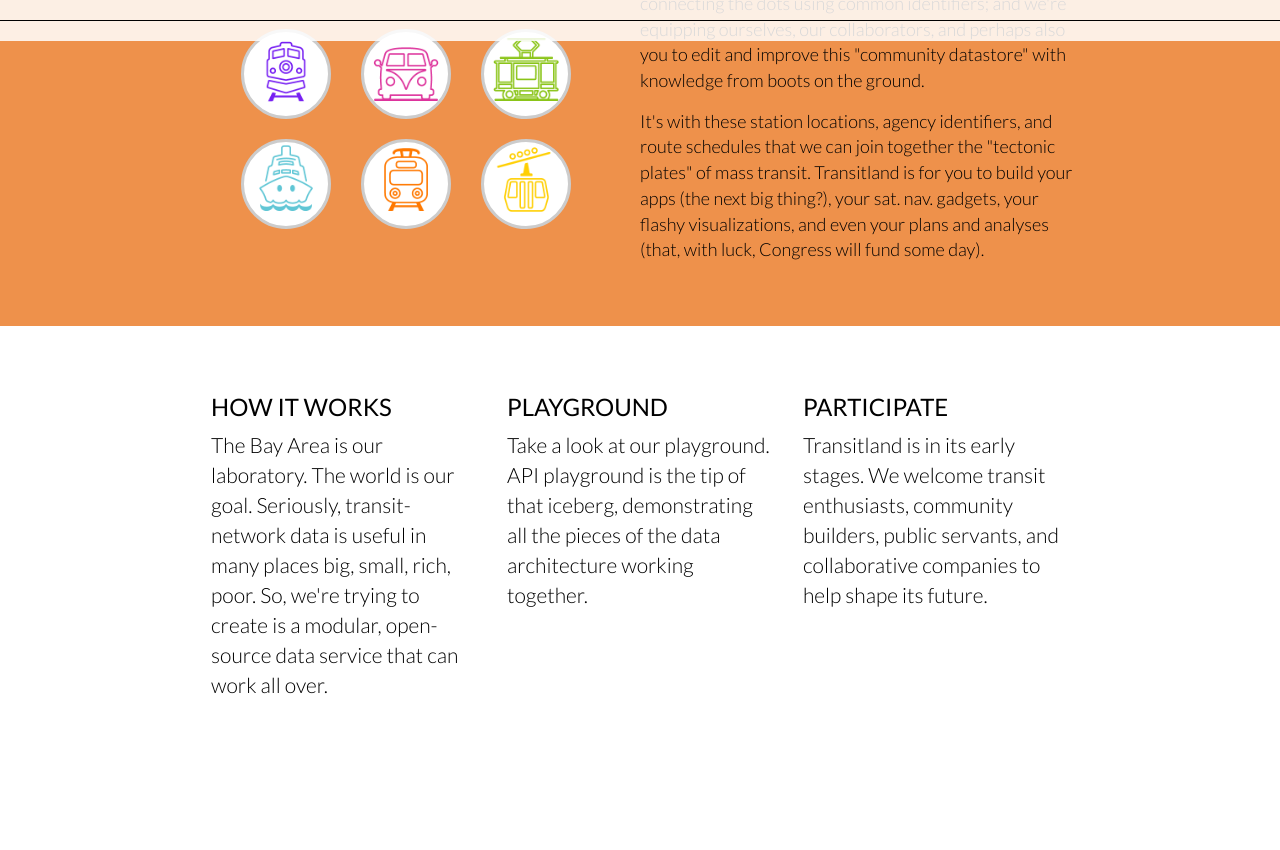
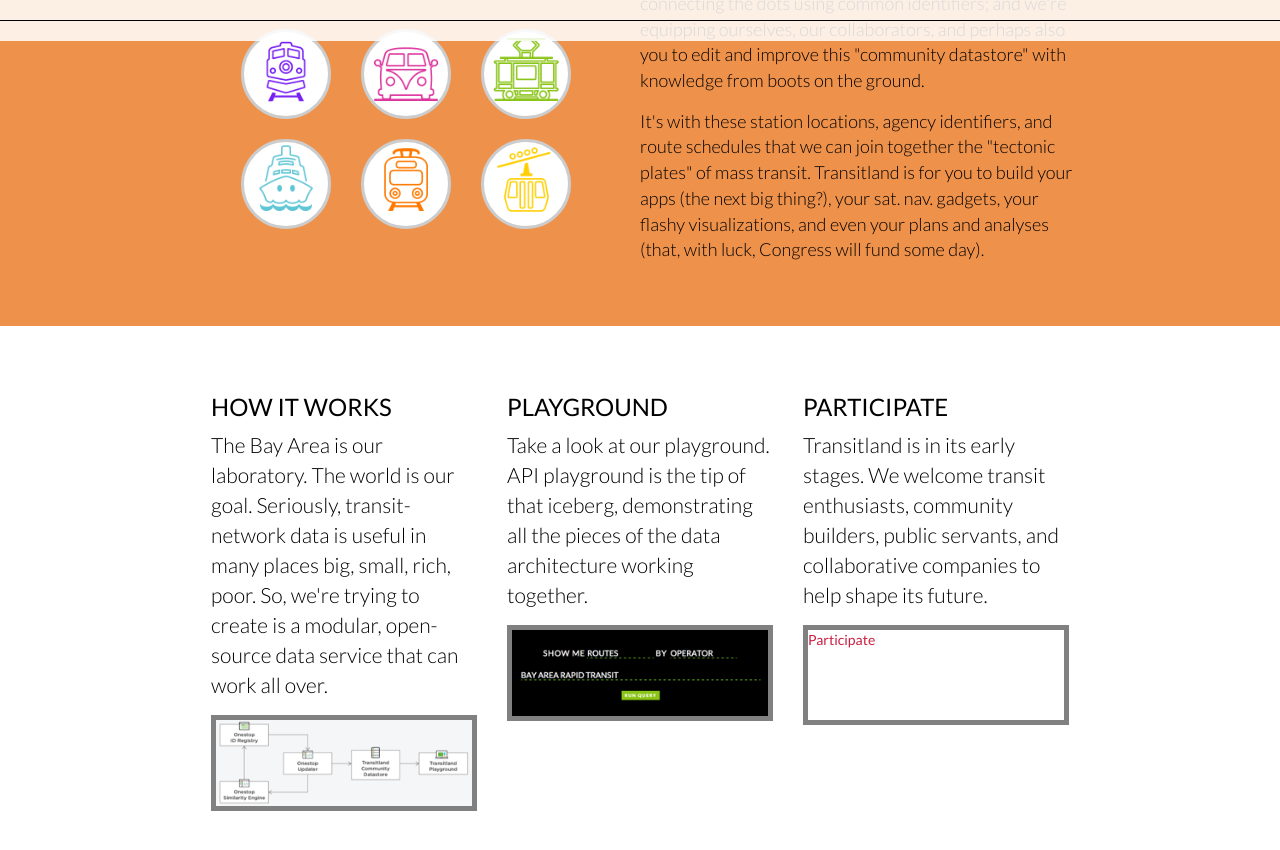
Before and after one commit to transitland/www-transit-land, a Jekyll site: the page built from index.html, in a window 1280 px wide and 900 px high, scrolled down 1155 px. Shown: the top 850 px of the window. Built offline with Jekyll 4.4.1, drawn with Linux system fonts in a browser that asks for light colours; before the commit the page ends 1959 px from its top, so only the background shows below that.

Commit message:
adding "call to action" images/links to the bottom of the home page

```diff
--- a/index.html
+++ b/index.html
@@ -67,16 +67,19 @@
       <p>
         The Bay Area is our laboratory. The world is our goal. Seriously, transit-network data is useful in many places big, small, rich, poor. So, we're trying to create is a modular, open-source data service that can work all over.
       </p>
+      <a href="/how-it-works/"><img src="/images/hiw-diagram-little.png" alt="a diagram of Transitland's software components" style="max-width: 100%; border: 5px gray solid;" /></a>
     </div>
     <div class="col-lg-4 col-md-4 col-sm-4 ">
       <h3>PLAYGROUND</h3>
       <p>
         Take a look at our playground. API playground is the tip of that iceberg, demonstrating all the pieces of the data architecture working together.
       </p>
+      <a href="http://playground.transit.land"><img src="/images/playground-little.png" alt="a screenshot of the Transitland Playground app" style="max-width: 100%; border: 5px gray solid;" /></a>
     </div>
     <div class="col-lg-4 col-md-4 col-sm-4">
       <h3>PARTICIPATE</h3>
       <p>Transitland is in its early stages. We welcome transit enthusiasts, community builders, public servants, and collaborative companies to help shape its future.</p>
+      <a href="/participate/" style="display: block; width: 100%; height: 100px; border: 5px gray solid;">Participate</a>
     </div>
   </div>
 </section>
```
Also changed, not shown: images/hiw-diagram-little.png (added), images/playground-little.png (added).
